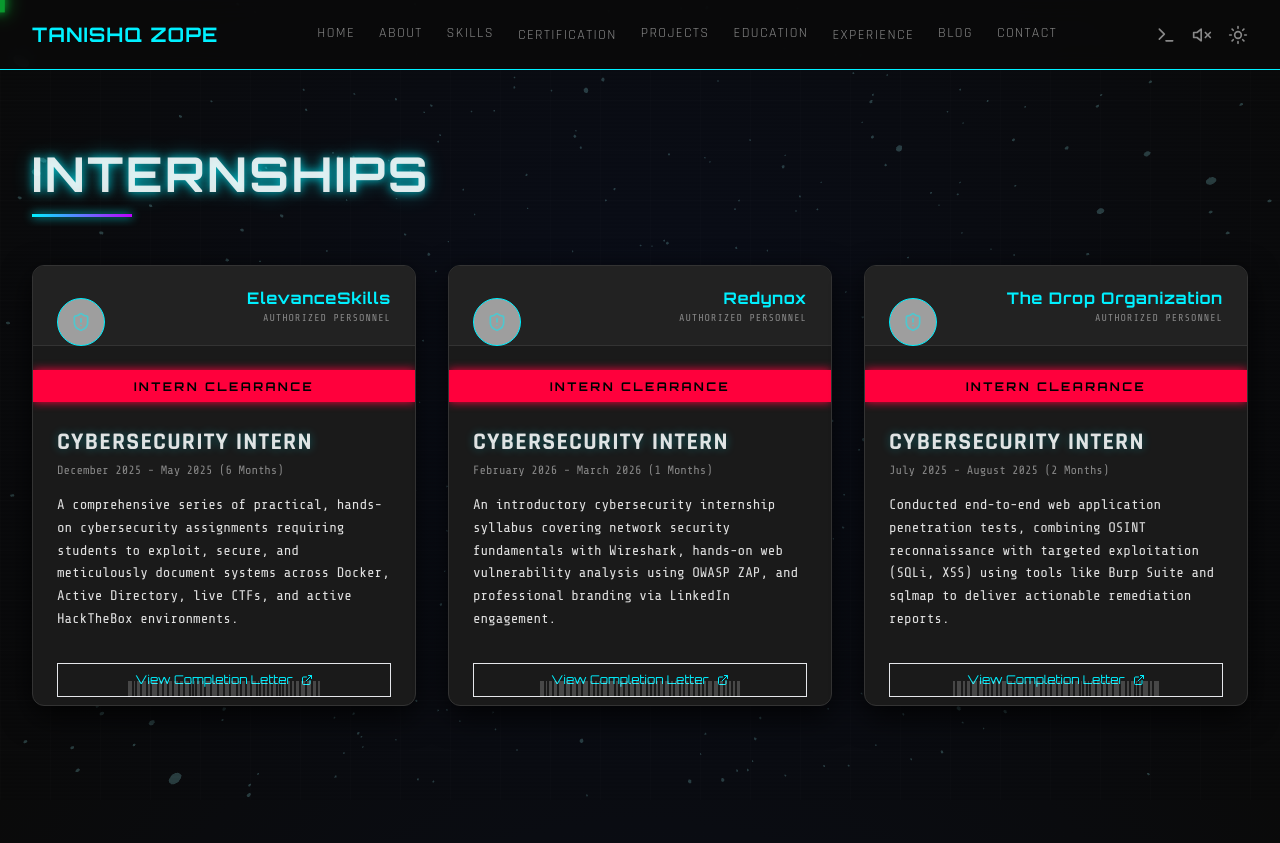
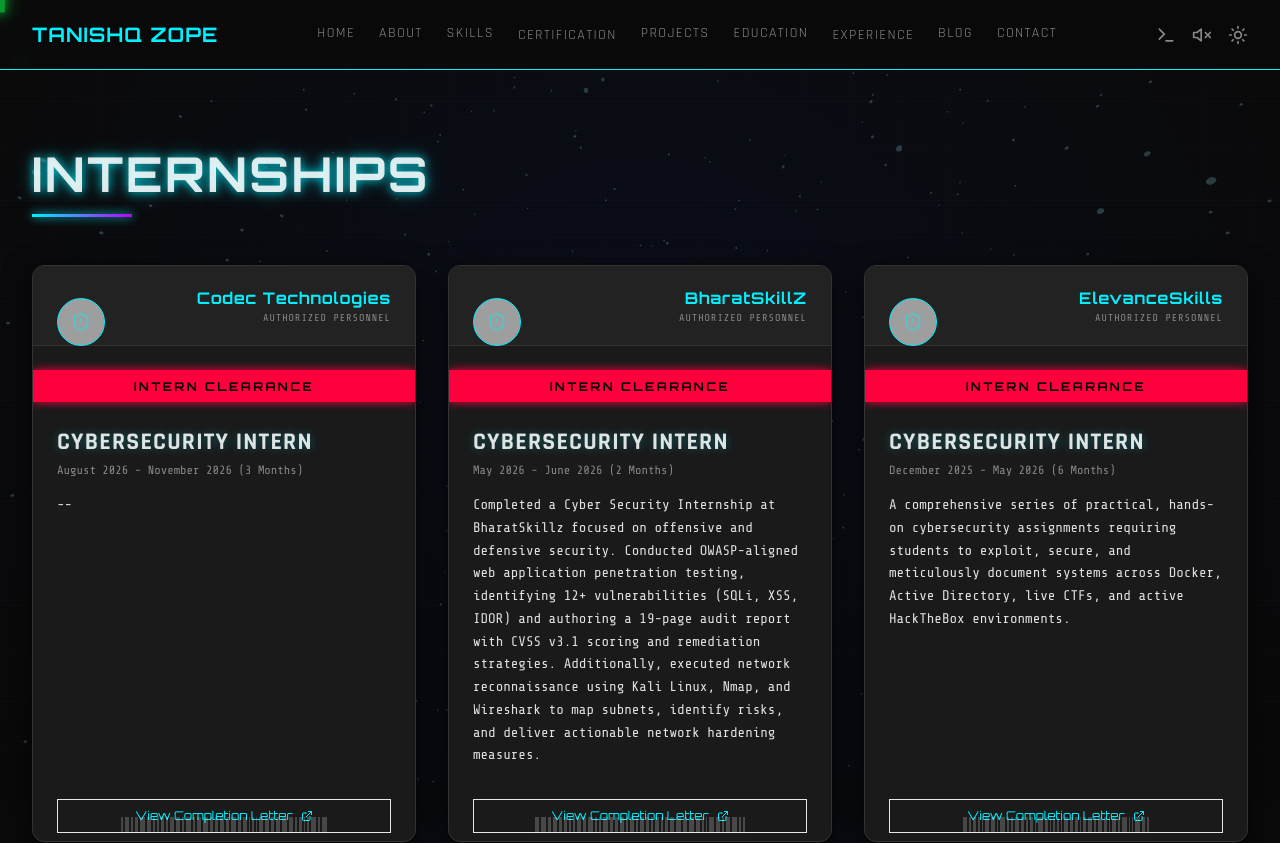
Before and after one commit to tanishqzope/My-Portfolio, a React (Vite) app: page /experience/internships in a window 1280 px wide. Shown: the top 843 px of the page. Built offline with nearby package versions, Linux system fonts and the light colour scheme; grey boxes are pictures that could not be loaded.

Commit message:
Add Codec Technologies internship and update ElevanceSkills duration
Added a new internship entry for Codec Technologies and updated the duration for ElevanceSkills internship.

```diff
--- a/src/data/internships.js
+++ b/src/data/internships.js
@@ -1,9 +1,25 @@
 export const internships = [
+  {
+    id: 5,
+    role: "Cybersecurity Intern",
+    company: "Codec Technologies",
+    duration: "August 2026 - November 2026 (3 Months)",
+    description: "--",
+    certificateUrl: "--"
+  },
+  {
+    id: 4,
+    role: "Cybersecurity Intern",
+    company: "BharatSkillZ",
+    duration: "May 2026 - June 2026 (2 Months)",
+    description: "Completed a Cyber Security Internship at BharatSkillz focused on offensive and defensive security. Conducted OWASP-aligned web application penetration testing, identifying 12+ vulnerabilities (SQLi, XSS, IDOR) and authoring a 19-page audit report with CVSS v3.1 scoring and remediation strategies. Additionally, executed network reconnaissance using Kali Linux, Nmap, and Wireshark to map subnets, identify risks, and deliver actionable network hardening measures.",
+    certificateUrl: "https://res.cloudinary.com/dx1zgcm3j/image/upload/v1790313584/BharatSkillz_Internship_Completion_Certificate.png_page-0001_z2vnek.jpg"
+  },
   {
     id: 3,
     role: "Cybersecurity Intern",
     company: "ElevanceSkills",
-    duration: "December 2025 - May 2025 (6 Months)",
+    duration: "December 2025 - May 2026 (6 Months)",
     description: "A comprehensive series of practical, hands-on cybersecurity assignments requiring students to exploit, secure, and meticulously document systems across Docker, Active Directory, live CTFs, and active HackTheBox environments.",
     certificateUrl: "https://res.cloudinary.com/dx1zgcm3j/image/upload/v1780401909/ElevanceSkills-Cybersecurity-Internship-Certificate_xggz3t.jpg"
   },
```
